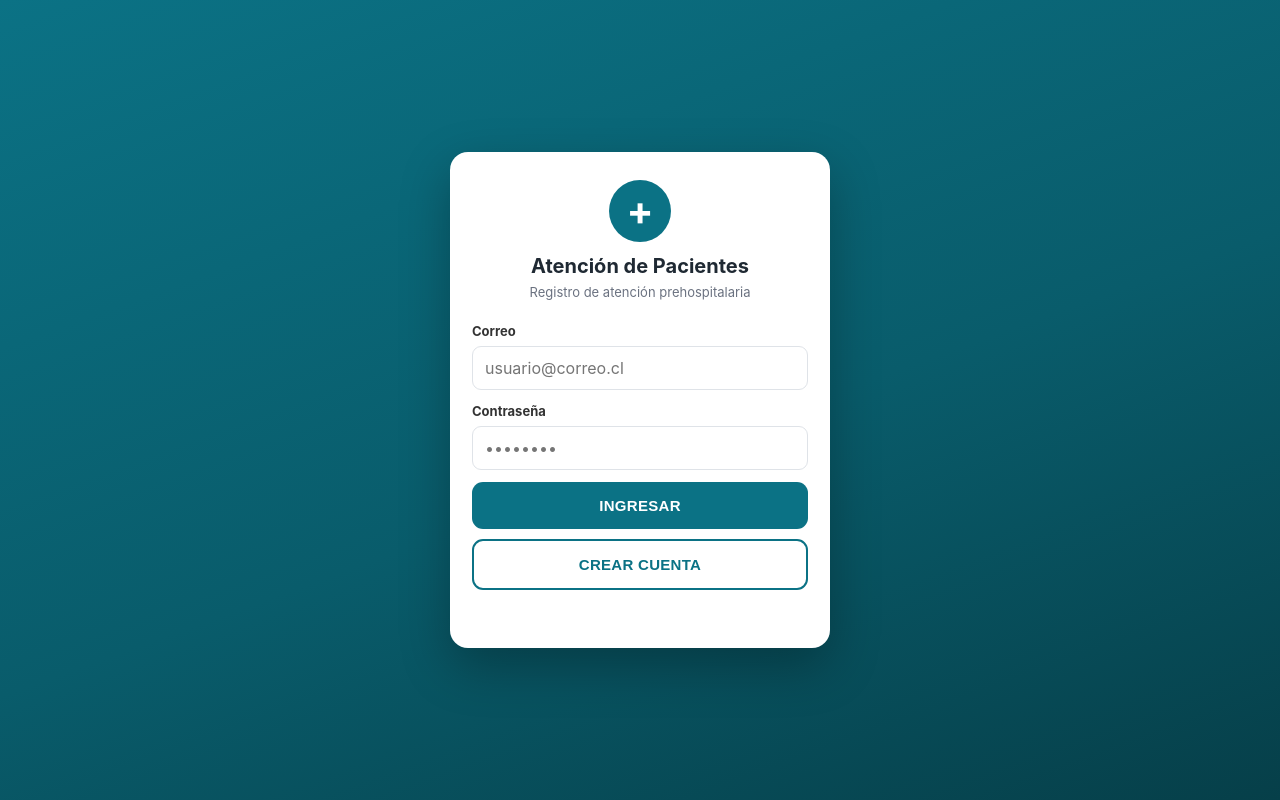
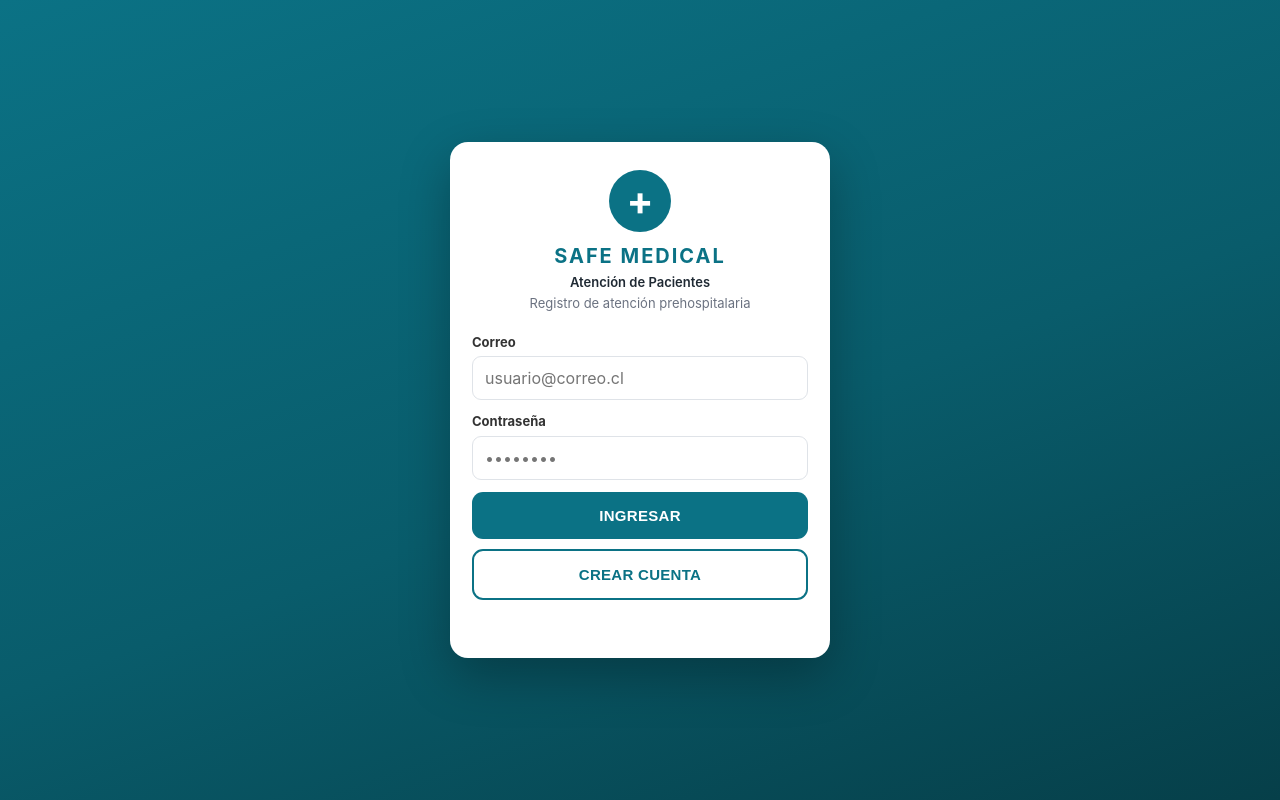
Before and after one commit to JorgeWaiki85/atencion-pacientes, a plain HTML site: page index.html in a window 1280 px wide. Drawn offline with Linux system fonts and the light colour scheme.

Commit message:
Marca: SAFE MEDICAL en encabezado de la app y pantalla de login

```diff
--- a/css/styles.css
+++ b/css/styles.css
@@ -55,6 +55,8 @@ body {
   line-height: 1;
 }
 .login-card h1 { text-align: center; font-size: 20px; margin-bottom: 2px; }
+.brand-name { font-size: 24px; letter-spacing: 2px; color: var(--primary); text-transform: uppercase; }
+.login-app-sub { text-align: center; font-weight: 600; font-size: 13px; color: var(--text); margin-bottom: 2px; }
 .login-sub { text-align: center; color: var(--muted); font-size: 13px; margin-bottom: 20px; }
 .login-msg { min-height: 20px; margin-top: 10px; font-size: 14px; text-align: center; color: var(--danger); }
 .login-msg.ok { color: var(--ok); }
@@ -71,7 +73,8 @@ body {
   padding: calc(10px + env(safe-area-inset-top)) 14px 10px;
   box-shadow: var(--shadow);
 }
-.topbar-title { font-weight: 700; font-size: 16px; }
+.topbar-title { font-weight: 700; font-size: 16px; letter-spacing: .5px; }
+.topbar-sub { font-size: 11px; opacity: .85; letter-spacing: .3px; }
 .topbar-right { position: absolute; top: calc(12px + env(safe-area-inset-top)); right: 14px; display: flex; gap: 6px; align-items: center; }
 .topbar-user { display: flex; align-items: center; gap: 8px; margin-top: 4px; }
 .user-email { font-size: 12px; opacity: .9; flex: 1; overflow: hidden; text-overflow: ellipsis; white-space: nowrap; }
--- a/index.html
+++ b/index.html
@@ -18,7 +18,8 @@
   <div id="loginView" class="login-view">
     <div class="login-card">
       <div class="login-logo">+</div>
-      <h1>Atención de Pacientes</h1>
+      <h1 class="brand-name">SAFE MEDICAL</h1>
+      <p class="login-app-sub">Atención de Pacientes</p>
       <p class="login-sub">Registro de atención prehospitalaria</p>
 
       <label class="field">
@@ -39,7 +40,8 @@
 
   <div id="appView" class="app-view hidden">
     <header class="topbar">
-      <div class="topbar-title">Atención de Pacientes</div>
+      <div class="topbar-title">SAFE MEDICAL</div>
+      <div class="topbar-sub">Atención de Pacientes</div>
       <div class="topbar-right">
         <span id="connBadge" class="badge badge-offline">Offline</span>
         <span id="pendingBadge" class="badge badge-pending hidden">0 pendientes</span>
--- a/sw.js
+++ b/sw.js
@@ -1,4 +1,4 @@
-const CACHE = "atencion-pacientes-v5";
+const CACHE = "atencion-pacientes-v6";
 const ASSETS = [
   "./",
   "./index.html",
```
